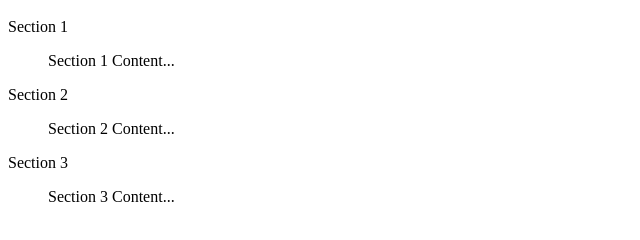
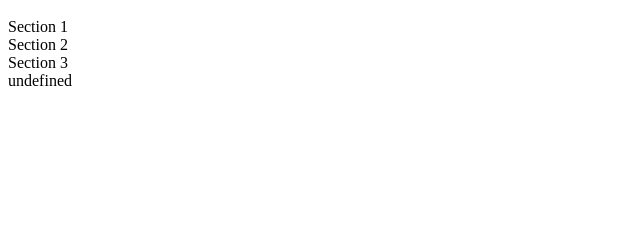
Before and after one commit to xavieramoros/xavieramoros.github.io, a website built with webpack: page src/index.html in a window 1280 px wide. Shown: the part 48-288 px from the top of the page, without its empty margins (0-640 px from the left). Built offline with nearby package versions, Linux system fonts and the light colour scheme; files whose address does not match are found by name.

Commit message:
Added accordion class and fixture data for new section

```diff
--- /dev/null
+++ b/newsection.json
@@ -0,0 +1,4 @@
+{
+  "title": "Section 4 (NEW)",
+  "body": "This is the new section body"
+}
--- a/src/accordion.js
+++ b/src/accordion.js
@@ -1,25 +1,13 @@
-
-// class Accordion{
-//   constuctor(){
-//     var targets, currentTarget, i;
-//     targets = accordion.querySelectorAll('.Accordion > dt');
-
-//   },
-
-//   toggle(){
-
-//   }
-// }
-
 // Using a function helps isolate each accordion from the others
 export default function makeAccordion(accordion) {
+  console.log("MAKE ACCORDION!")
   var targets, currentTarget, i;
 
   // targets = accordion.querySelectorAll('.accordion > * > h1');
   targets = accordion.querySelectorAll('.Accordion > dt');
 
   console.log("targets.length:",targets.length)
-    console.log("targets:",targets)
+  console.log("targets:",targets)
 
   for(i = 0; i < targets.length; i++) {
     targets[i].addEventListener('click', function () {
@@ -28,8 +16,10 @@ export default function makeAccordion(accordion) {
         currentTarget.classList.remove('Accordion--expanded');
       }
 
-      currentTarget = this//.parentNode;
-      console.log("currentTarget:",currentTarget);
+      currentTarget = this;
+
+      console.log("Title clicked!");
+      console.log("THIS:",this);
       currentTarget.classList.add('Accordion--expanded');
     }, false);
   }
--- /dev/null
+++ b/src/accordion2.js
@@ -0,0 +1,71 @@
+export default class Accordion2 {
+
+  constructor(accordion){
+    this.accordion = accordion
+    this.currentTarget = false;
+    var targets, i;
+
+    targets = accordion.querySelectorAll('.Accordion > dt');
+
+    for(i = 0; i < targets.length; i++) {
+      let target = targets[i];
+      targets[i].addEventListener('click', () => this._onClick(target), false);
+    }
+    this.accordion.classList.add('js');
+
+  };
+
+/*
+  Creates new section at the end
+  @param {String} title - Title of the section
+  @param {String} body - Body of the section
+  */
+  addSection(title, body = ''){
+
+    //Create title
+    var newTitle = document.createElement("dt");
+    var newTitleText = document.createTextNode(title);
+    newTitle.appendChild(newTitleText); //add the text node to the newly created div.
+
+    //Add _onClick event
+    newTitle.addEventListener('click', () => this._onClick(newTitle), false);
+
+    //Create body
+    var newBodyParagraph = document.createElement("p");
+    var newBodyText = document.createTextNode(body);
+    newBodyParagraph.appendChild(newBodyText); //add the text node to the newly created div.
+
+    var newBody = document.createElement("dd");
+    newBody.appendChild(newBodyParagraph);
+
+    //Append title and body to accordion
+    this.accordion.appendChild(newTitle);
+    this.accordion.appendChild(newBody);
+
+  };
+
+  /*
+  Hides section based on it's title
+  @param {String} title - Title of the section to be toggled
+  */
+  toogleSection(title){
+
+  }
+
+  /*
+  Function called when the title section title is clicked
+  */
+  _onClick(targetClicked){
+    console.log("Title clicked!");
+
+    if (this.currentTarget){
+      this.currentTarget.classList.remove('Accordion--expanded');
+    }
+
+    this.currentTarget = targetClicked;
+    console.log("currentTarget:",this.currentTarget);
+    this.currentTarget.classList.add('Accordion--expanded');
+  }
+
+
+}
--- a/src/index.html
+++ b/src/index.html
@@ -18,5 +18,7 @@
         <p>Section 3 Content...</p>
       </dd>
     </dl>
+
+  <dl class='Accordion2'><dl>
 </body>
 </html>
--- a/src/index.js
+++ b/src/index.js
@@ -1,15 +1,16 @@
 require('./styles.scss') // The page is now styled
+
+
 import makeAccordion from './accordion.js';
+import Accordion2 from './accordion2.js';
 
 //allow HMR
 if (module.hot) {
   module.hot.accept()
 }
 
-$(function() {
-  // Make sure the browser supports what we are about to do.
-  if (!document.querySelectorAll || !document.body.classList) return;
-
+// Make sure the browser supports what we are about to do.
+if (document.querySelectorAll && document.body.classList){
   var accordions, i;
 
   // Find all the accordions to enable
@@ -17,6 +18,27 @@ $(function() {
 
   // Array functions don't apply well to NodeLists
   for(i = 0; i < accordions.length; i++) {
-    makeAccordion(accordions[i]);
+    //makeAccordion(accordions[i]);
+    var accordion = new Accordion2(accordions[i]);
   }
-});
+
+  //accordion.addSection('Section 4 (NEW)','This is the new section body');
+
+  setTimeout(fetchNewSection, 1000);
+
+
+  function fetchNewSection(){
+    console.log("FETCH new section!")
+
+    //insert new section using Ajax
+    fetch('xavieramoros.github.io/newsection.json', {
+      method: 'get'
+    }).then(function(response) {
+      accordion.addSection(response.title,response.body);
+    }).catch(function(err) {
+      // Error :(
+    });
+  }
+
+
+}
```
Also changed, not shown: webpack.config.dev.js (line endings or trailing spaces).
